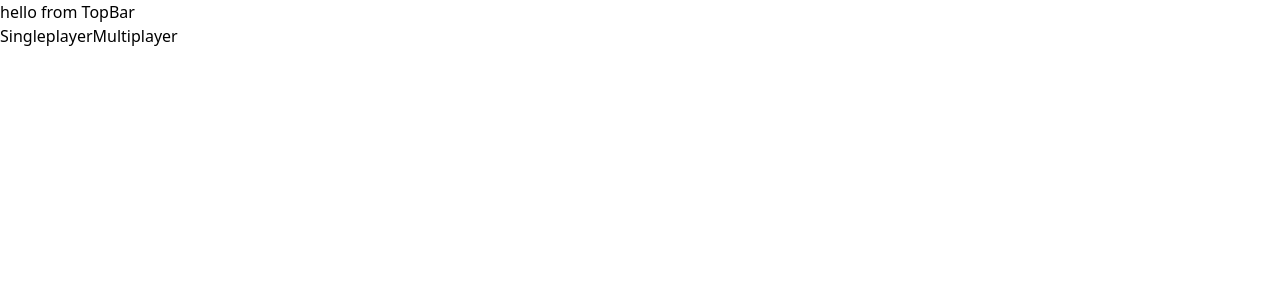
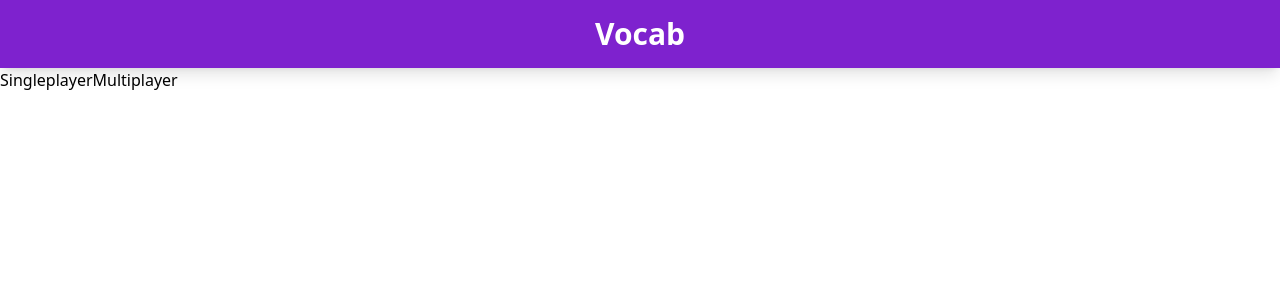
Before and after one commit to beiweitemderbeste/vocab, a React (Vite) app in the folder web/: page / in a window 1280 px wide. Shown: the top 300 px of the page. Built offline with nearby package versions, Linux system fonts and the light colour scheme.

Commit message:
adding basic styling to the topbar component

```diff
--- a/web/src/components/TopBar.tsx
+++ b/web/src/components/TopBar.tsx
@@ -1,5 +1,11 @@
 const TopBar = () => {
-  return <p>hello from TopBar</p>;
+  return (
+    <div className="bg-purple-700 text-white p-4 shadow-lg">
+      <div className="container mx-auto flex justify-center items-center">
+        <h1 className="text-3xl font-bold">Vocab</h1>
+      </div>
+    </div>
+  );
 };
 
 export default TopBar;
```
